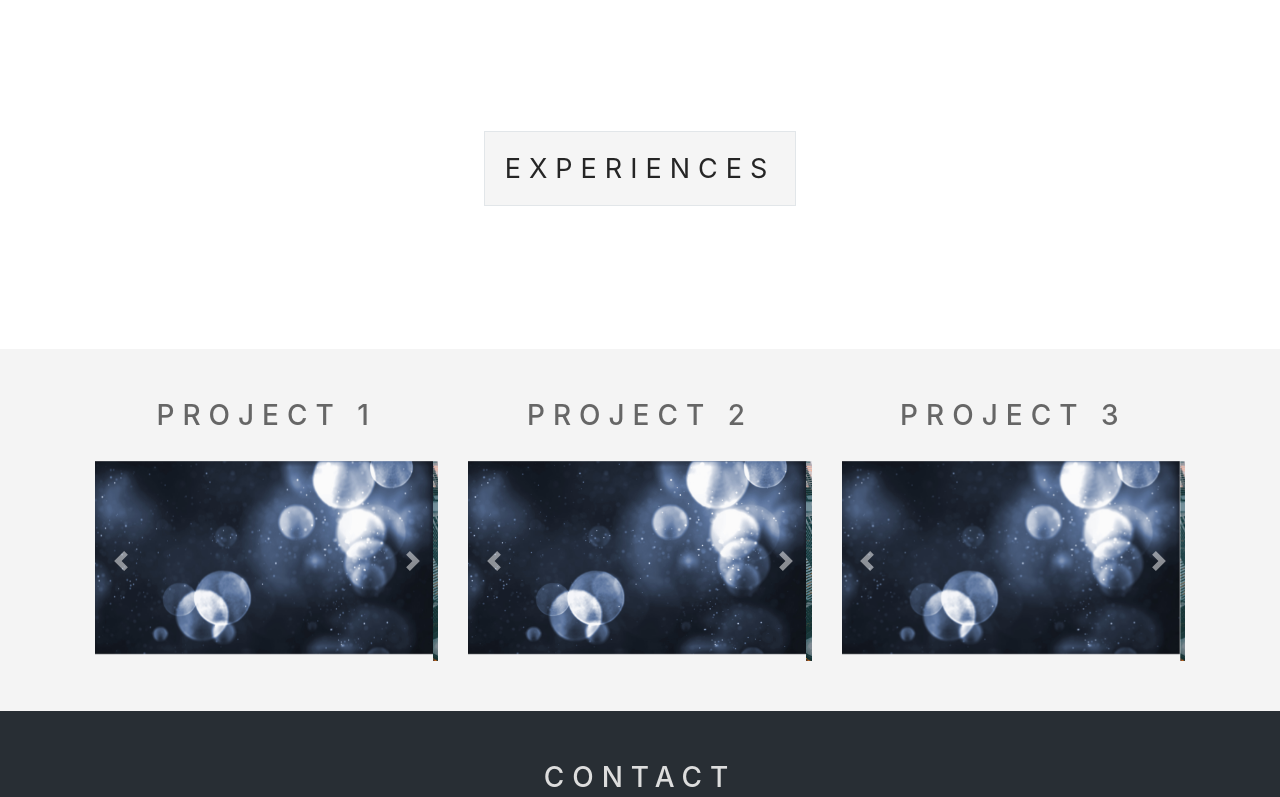
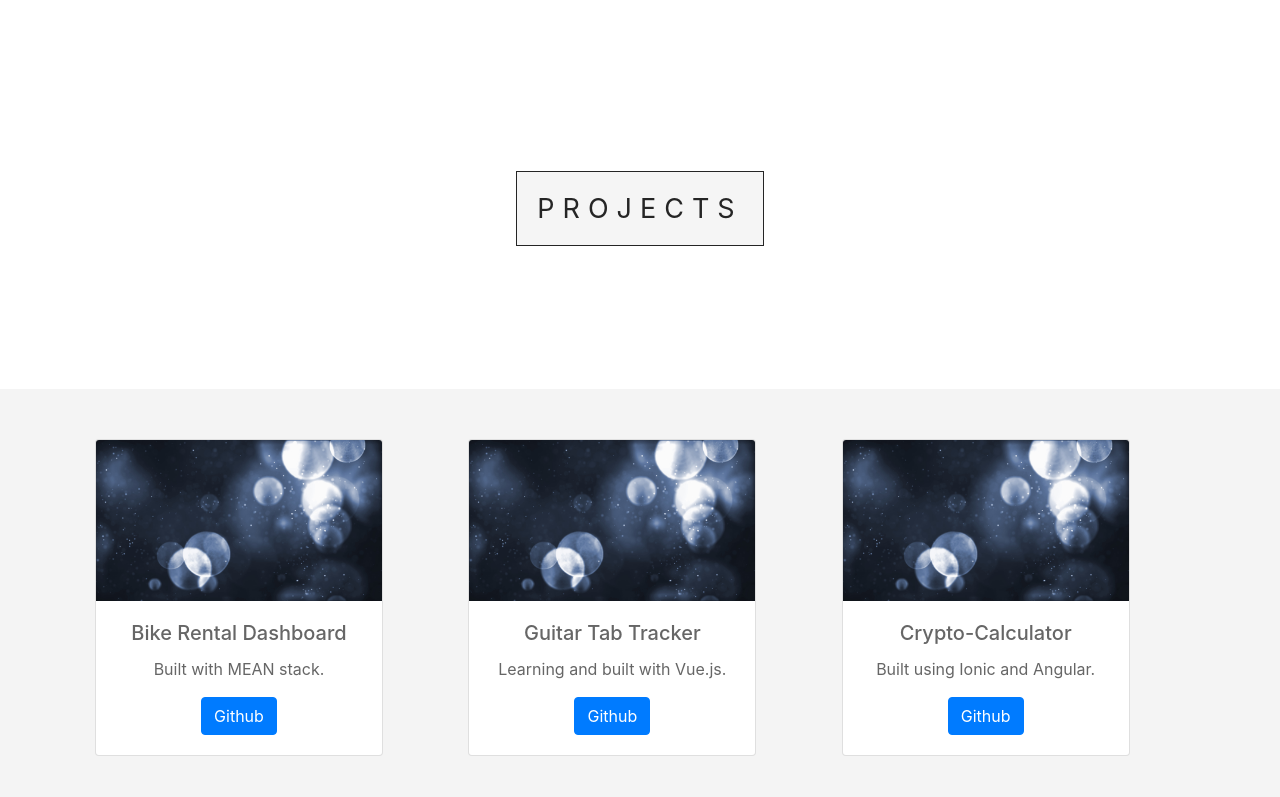
Before and after one commit to jackymyh/toiletmuffin.github.io, a plain HTML site: page index.html in a window 1280 px wide. Shown: the part 2000-2797 px from the top of the page. Drawn offline with nearby package versions, Linux system fonts and the light colour scheme.

Commit message:
projects

```diff
--- a/css/styles.css
+++ b/css/styles.css
@@ -70,6 +70,8 @@ body, html{
 .ptext .border{
   background-color:#111;
   color:#fff;
+  border: solid #fff !important;
+  border-width: 1px !important;
   padding:20px;
 }
 
@@ -131,13 +133,15 @@ body, html{
   right:5%;
 }
 
-.ptext .border.trans{
+/* .ptext .border.trans{
   background-color:transparent;
-}
+} */
 
 .ptext .border.white{
   color:#000;
   background-color:#f4f4f4;
+  border: solid #000 !important;
+  border-width: 1px !important;
 }
 
 #skillset h3{
@@ -159,11 +163,4 @@ body, html{
   .pimg1, .pimg2, .pimg3{
     background-attachment:scroll;
   }
-
-  .center{
-    position:absolute;
-    top:40%;
-    left:5%;
-    right:5%;
-  }
 }
--- a/index.html
+++ b/index.html
@@ -24,7 +24,7 @@
           <div class="navbar-nav ml-auto">
             <a class="nav-item nav-link" href="#about">About Me</a>
             <a class="nav-item nav-link" href="#skills">Skills</a>
-            <a class="nav-item nav-link" href="#experiences">Experiences</a>
+            <a class="nav-item nav-link" href="#projects">Projects</a>
             <a class="nav-item nav-link" href="#contact">Contact</a>
           </div>
         </div>
@@ -54,6 +54,10 @@
         <h3 class="header">About me</h3>
         <p>
           Hi! I am a recent UBC computer engineering graduate that is passionate about all things tech. I enjoy creating useful applications, tackling difficult software problems, trying out new tech and more. I also enjoy gaming, graphic designing and photo editing in my leisure times.
+        </p>
+
+        <p>
+          You can view my full resume <a href="./Jacky Ma Resume 2018.pdf" download="Jacky Ma Resume">here</a>!
         </p>
       </div>
     </section>
@@ -199,10 +203,10 @@
       </div>
     </section>
 
-    <div class="pimg3" id="experiences">
+    <div class="pimg3" id="projects">
       <div class="ptext">
         <span class="border white">
-          Experiences
+          Projects
         </span>
       </div>
     </div>
@@ -211,77 +215,35 @@
       <div class="container">
         <div class="row">
           <div class="col-sm-4">
-            <h3 class="header">Project 1</h3>
-            <div id="carousel1" class="carousel slide" data-ride="carousel">
-              <div class="carousel-inner" role="listbox">
-                <div class="carousel-item active">
-                  <img class="d-block img-fluid" src="./img/image1.jpeg" alt="First slide">
-                </div>
-                <div class="carousel-item">
-                  <img class="d-block img-fluid" src="./img/image2.jpeg" alt="Second slide">
-                </div>
-                <div class="carousel-item">
-                  <img class="d-block img-fluid" src="./img/image3.jpeg" alt="Third slide">
-                </div>
+            <div class="card" style="width: 18rem;">
+              <img class="card-img-top" src="./img/image1.jpeg" alt="Card image cap">
+              <div class="card-body">
+                <h5 class="card-title">Bike Rental Dashboard</h5>
+                <p class="card-text">Built with MEAN stack.</p>
+                <a href="https://github.com/toiletmuffin/meanapp" class="btn btn-primary">Github</a>
               </div>
-              <a class="carousel-control-prev" href="#carousel1" role="button" data-slide="prev">
-                <span class="carousel-control-prev-icon" aria-hidden="true"></span>
-                <span class="sr-only">Previous</span>
-              </a>
-              <a class="carousel-control-next" href="#carousel1" role="button" data-slide="next">
-                <span class="carousel-control-next-icon" aria-hidden="true"></span>
-                <span class="sr-only">Next</span>
-              </a>
             </div>
           </div>
 
           <div class="col-sm-4">
-            <h3 class="header">Project 2</h3>
-            <div id="carousel2" class="carousel slide" data-ride="carousel">
-              <div class="carousel-inner" role="listbox">
-                <div class="carousel-item active">
-                  <img class="d-block img-fluid" src="./img/image1.jpeg" alt="First slide">
-                </div>
-                <div class="carousel-item">
-                  <img class="d-block img-fluid" src="./img/image2.jpeg" alt="Second slide">
-                </div>
-                <div class="carousel-item">
-                  <img class="d-block img-fluid" src="./img/image3.jpeg" alt="Third slide">
-                </div>
+            <div class="card" style="width: 18rem;">
+              <img class="card-img-top" src="./img/image1.jpeg" alt="Card image cap">
+              <div class="card-body">
+                <h5 class="card-title">Guitar Tab Tracker</h5>
+                <p class="card-text">Learning and built with Vue.js.</p>
+                <a href="https://github.com/toiletmuffin/tab_tracker" class="btn btn-primary">Github</a>
               </div>
-              <a class="carousel-control-prev" href="#carousel2" role="button" data-slide="prev">
-                <span class="carousel-control-prev-icon" aria-hidden="true"></span>
-                <span class="sr-only">Previous</span>
-              </a>
-              <a class="carousel-control-next" href="#carousel2" role="button" data-slide="next">
-                <span class="carousel-control-next-icon" aria-hidden="true"></span>
-                <span class="sr-only">Next</span>
-              </a>
             </div>
           </div>
 
           <div class="col-sm-4">
-            <h3 class="header">Project 3</h3>
-            <div id="carousel3" class="carousel slide" data-ride="carousel">
-              <div class="carousel-inner" role="listbox">
-                <div class="carousel-item active">
-                  <img class="d-block img-fluid" src="./img/image1.jpeg" alt="First slide">
-                </div>
-                <div class="carousel-item">
-                  <img class="d-block img-fluid" src="./img/image2.jpeg" alt="Second slide">
-                </div>
-                <div class="carousel-item">
-                  <img class="d-block img-fluid" src="./img/image3.jpeg" alt="Third slide">
-                </div>
+            <div class="card" style="width: 18rem;">
+              <img class="card-img-top" src="./img/image1.jpeg" alt="Card image cap">
+              <div class="card-body">
+                <h5 class="card-title">Crypto-Calculator</h5>
+                <p class="card-text">Built using Ionic and Angular.</p>
+                <a href="https://github.com/toiletmuffin/crypto-calculator" class="btn btn-primary">Github</a>
               </div>
-              <a class="carousel-control-prev" href="#carousel3" role="button" data-slide="prev">
-                <span class="carousel-control-prev-icon" aria-hidden="true"></span>
-                <span class="sr-only">Previous</span>
-              </a>
-              <a class="carousel-control-next" href="#carousel3" role="button" data-slide="next">
-                <span class="carousel-control-next-icon" aria-hidden="true"></span>
-                <span class="sr-only">Next</span>
-              </a>
             </div>
           </div>
 
```
Also changed, not shown: 1 other file.
